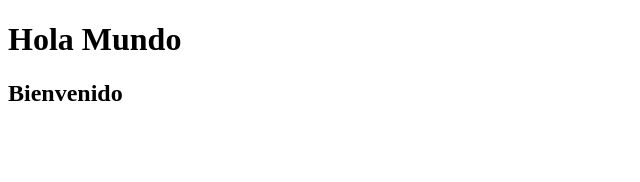
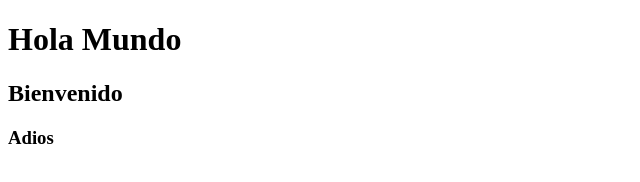
Before and after one commit to marisolcamero/prueba-git2, a plain HTML site: page index.html in a window 1280 px wide. Shown: the full height of the page, 0-640 px from the left. Drawn offline with Linux system fonts and the light colour scheme.

Commit message:
agregue H#

```diff
--- a/index.html
+++ b/index.html
@@ -9,6 +9,7 @@
 <body>
     <h1> Hola Mundo</h1>
     <h2>Bienvenido</h2>
+    <h3>Adios</h3>
 
 </body>
 </html>
```
